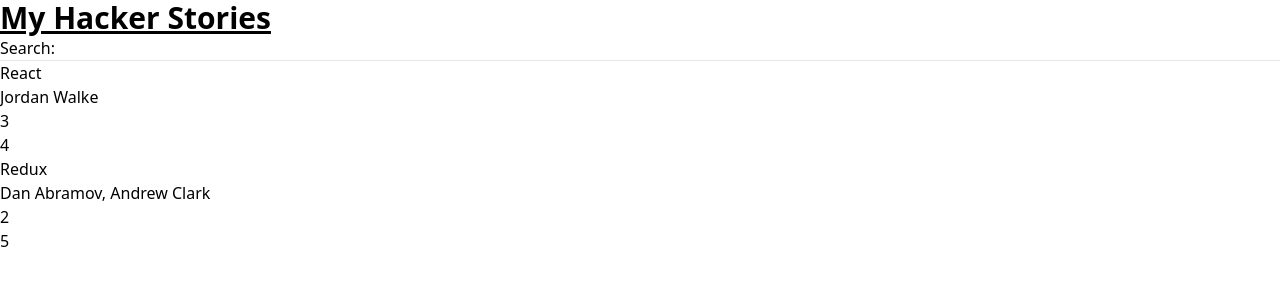
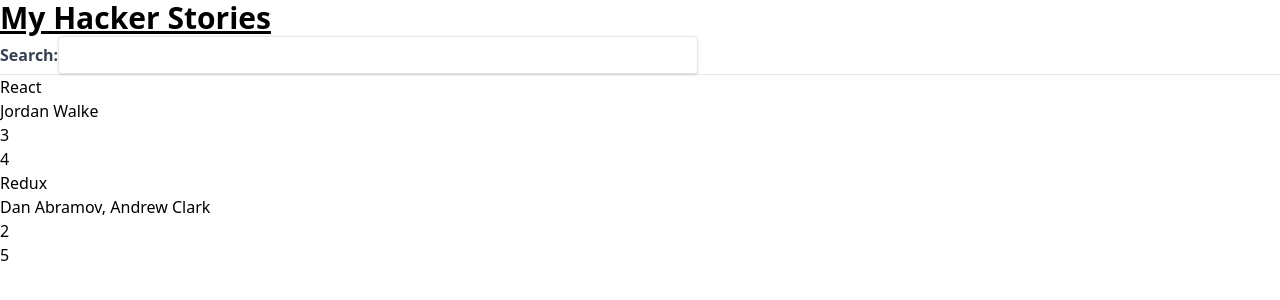
Before and after one commit to HongyuZhuz/react-practice-vite, a React (Vite) app in the folder hacker-stories/: page / in a window 1280 px wide. Shown: the top 300 px of the page. Built offline with nearby package versions, Linux system fonts and the light colour scheme.

Commit message:
use tailwind to make html looks better

```diff
--- a/hacker-stories/src/App.jsx
+++ b/hacker-stories/src/App.jsx
@@ -36,7 +36,7 @@
   return(
     <div>
       <h1 className="text-3xl font-bold underline">My Hacker Stories</h1>
-      <Search onSearch = {handleSearch}/>
+      <Search onSearch = {handleSearch} searchTerm = {searchTerm}/>
       <hr/>
       <List list = {searchedStories}/>
     </div>
@@ -67,15 +67,15 @@
   )
 }
 
-const Search = ({onSearch})=>{
+const Search = ({onSearch,searchTerm})=>{
 
   const handleChange = (event)=>{
     onSearch(event);
   }
   return(
       <div>
-        <label htmlFor="search">Search:</label>
-        <input id="search" type = "text" onChange={handleChange}/>
+        <label htmlFor="search" className='text-gray-700 font-bold mb-2'>Search:</label>
+        <input id="search" type = "text" value={searchTerm} onChange={handleChange} className = "shadow appearance-none border rounded w-1/2 py-2 px-3 text-gray-700 leading-tight focus:outline-none focus:shadow-outline focus:border-blue-500"/>
       </div>
   )
 }
```
